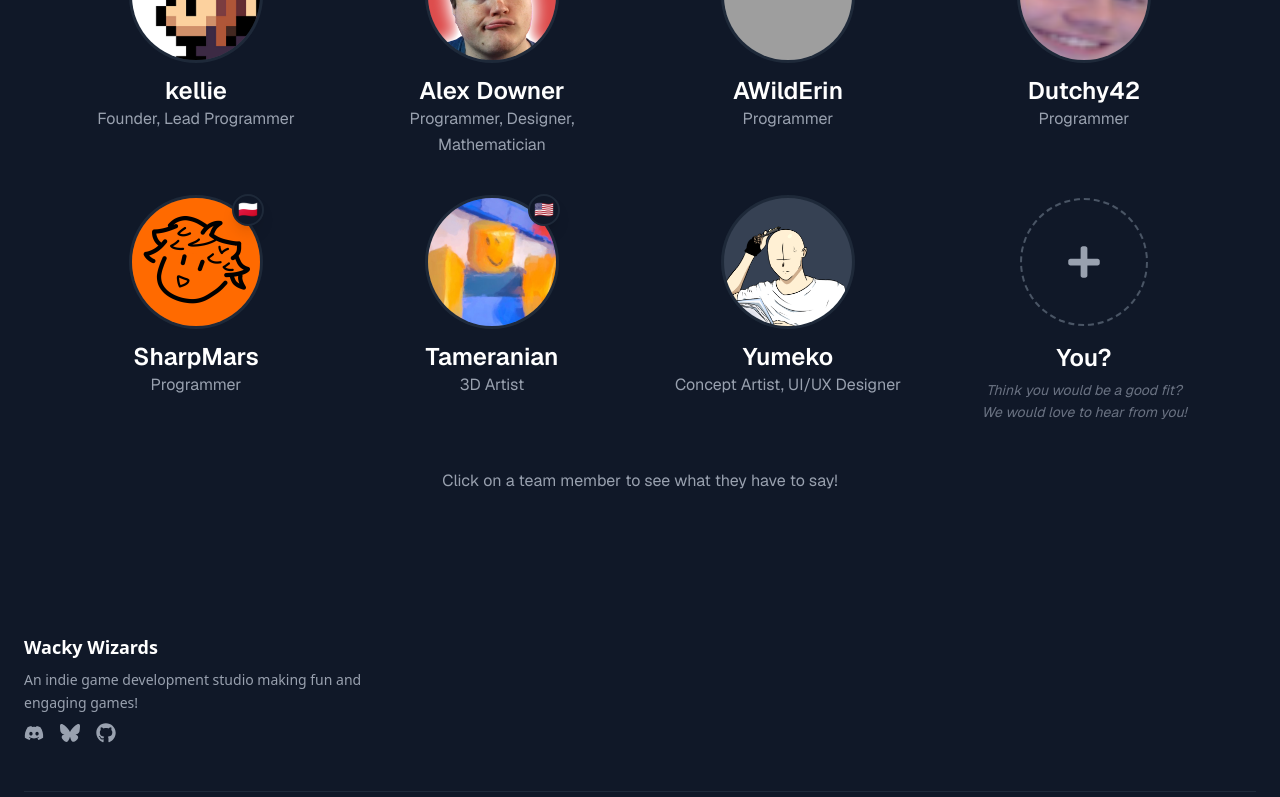
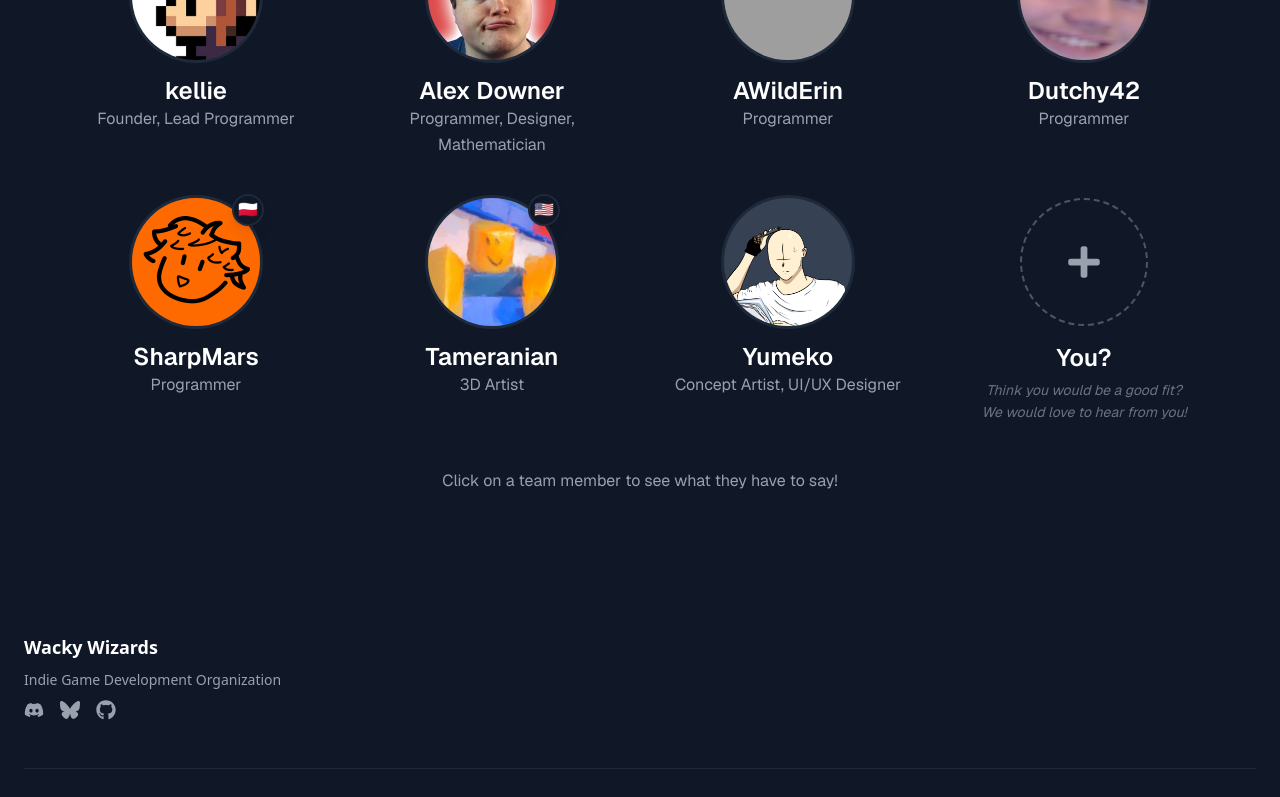
Before and after one commit to WackyWizards/Website, a Next.js app: page / in a window 1280 px wide. Shown: the part 2000-2797 px from the top of the page. Built offline with nearby package versions, Linux system fonts and the light colour scheme; grey boxes are pictures that could not be loaded.

Commit message:
Update org description

```diff
--- a/src/constants.ts
+++ b/src/constants.ts
@@ -19,7 +19,7 @@ export interface SocialLink {
 
 export const organization: Organization = {
     name: 'Wacky Wizards',
-    description: 'An indie game development studio making fun and engaging games!',
+    description: 'Indie Game Development Organization',
     website: 'https://www.wackywizards.org',
     socialLinks: [
         {
```
